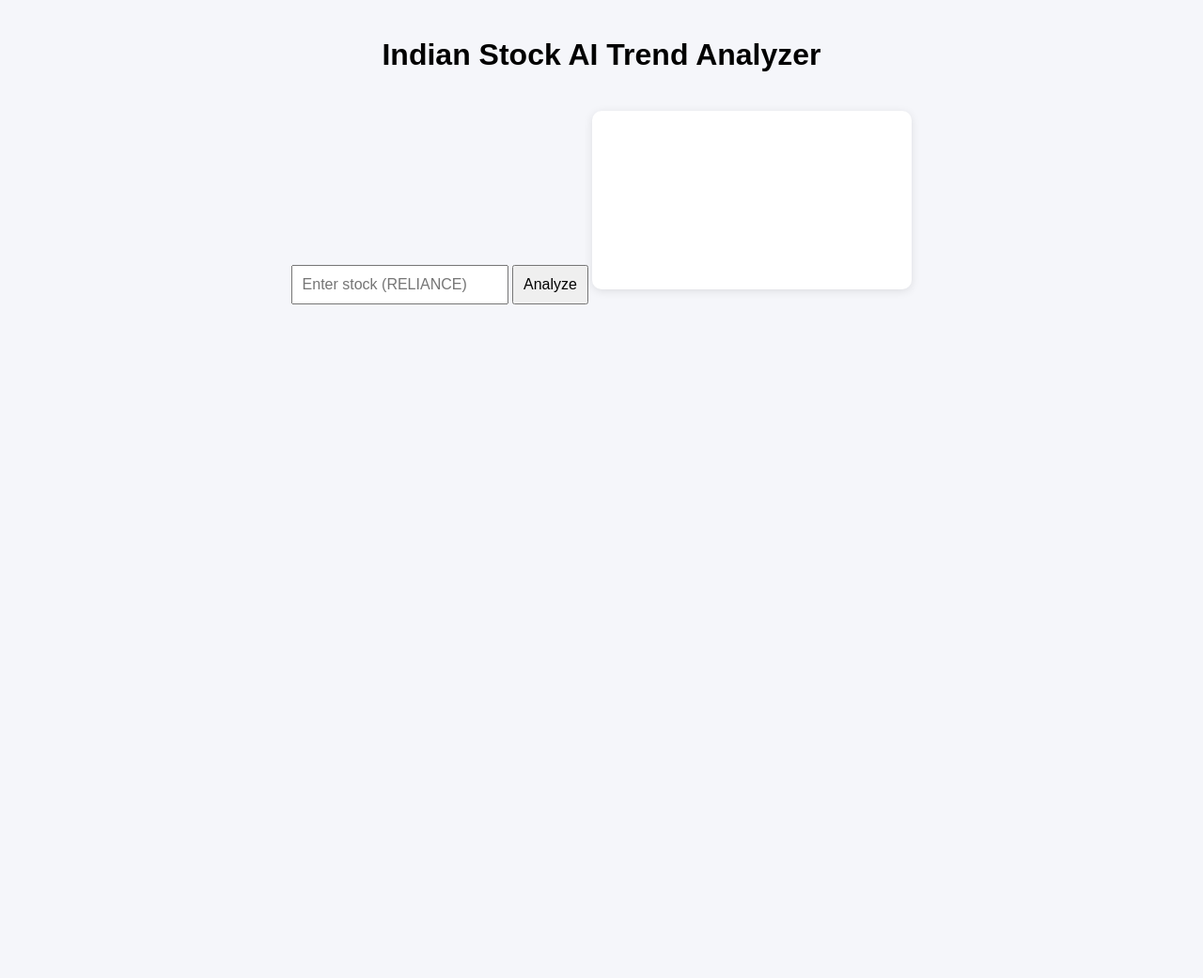
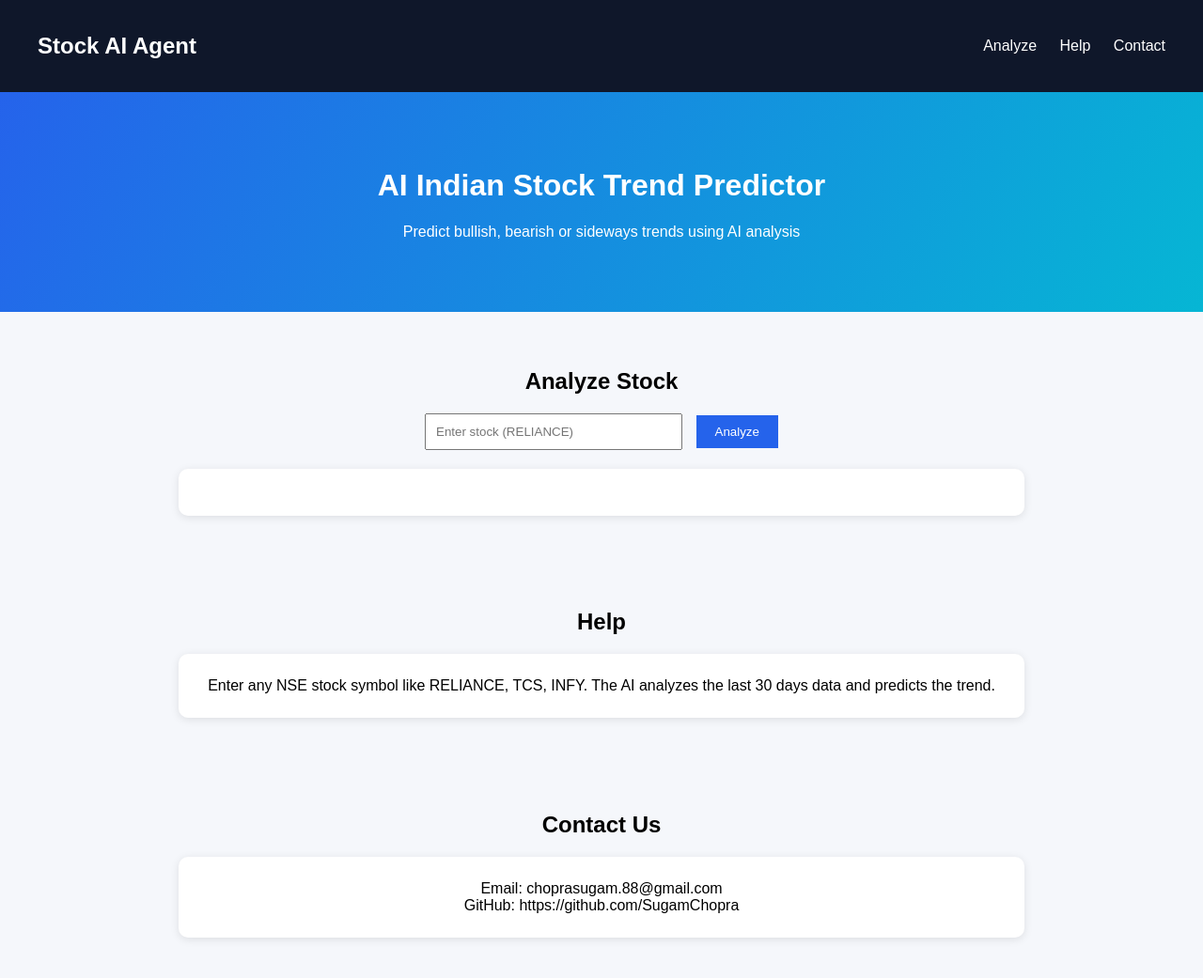
Before and after one commit to ssoifdty/Stock-Prediction, a website: page public/index.html in a window 1280 px wide. Shown: the top 1041 px of the page at 94% size. Before the commit the page ends 800 px from the top, so only its background shows below. Drawn offline with nearby package versions, Linux system fonts and the light colour scheme.

Commit message:
dashboard ui

```diff
--- a/public/index.html
+++ b/public/index.html
@@ -1,85 +1,142 @@
 <!DOCTYPE html>
 <html>
 <head>
-  <title>AI Stock Trend Analyzer</title>
-  <script src="https://cdn.jsdelivr.net/npm/chart.js"></script>
+  <title>AI Stock Trend Predictor</title>
+  <meta name="viewport" content="width=device-width, initial-scale=1.0">
+
   <style>
-    body{
-      font-family: Arial;
-      background:#f5f6fa;
-      text-align:center;
+    body {
+      font-family: Arial, sans-serif;
+      margin: 0;
+      background: #f5f7fb;
     }
-    .container{
-      width:800px;
-      margin:auto;
-      margin-top:40px;
+
+    /* NAVBAR */
+    .navbar {
+      background: #0f172a;
+      color: white;
+      padding: 15px 40px;
+      display: flex;
+      justify-content: space-between;
+      align-items: center;
     }
-    input,button{
-      padding:10px;
-      font-size:16px;
+
+    .navbar a {
+      color: white;
+      margin-left: 20px;
+      text-decoration: none;
     }
-    .card{
-      background:white;
-      padding:20px;
-      margin-top:20px;
-      border-radius:10px;
-      box-shadow:0 2px 10px rgba(0,0,0,0.1);
+
+    /* HERO */
+    .hero {
+      text-align: center;
+      padding: 60px;
+      background: linear-gradient(120deg,#2563eb,#06b6d4);
+      color: white;
+    }
+
+    /* SECTION */
+    .section {
+      padding: 40px;
+      max-width: 900px;
+      margin: auto;
+      text-align: center;
+    }
+
+    input {
+      padding: 10px;
+      width: 250px;
+      margin-right: 10px;
+    }
+
+    button {
+      padding: 10px 20px;
+      background: #2563eb;
+      color: white;
+      border: none;
+      cursor: pointer;
+    }
+
+    .card {
+      background: white;
+      padding: 25px;
+      margin-top: 20px;
+      border-radius: 10px;
+      box-shadow: 0 2px 10px rgba(0,0,0,0.1);
+    }
+
+    footer {
+      background: #0f172a;
+      color: white;
+      text-align: center;
+      padding: 20px;
+      margin-top: 40px;
     }
   </style>
 </head>
 
 <body>
 
-<div class="container">
-
-<h1>Indian Stock AI Trend Analyzer</h1>
-
-<input id="symbol" placeholder="Enter stock (RELIANCE)" />
-<button onclick="analyze()">Analyze</button>
-
-<div id="analysis" class="card" style="display:none"></div>
-
-<canvas id="chart" class="card"></canvas>
-
+<!-- NAVBAR -->
+<div class="navbar">
+  <h2>Stock AI Agent</h2>
+  <div>
+    <a href="#analyze">Analyze</a>
+    <a href="#help">Help</a>
+    <a href="#contact">Contact</a>
+  </div>
 </div>
 
+<!-- HERO -->
+<div class="hero">
+  <h1>AI Indian Stock Trend Predictor</h1>
+  <p>Predict bullish, bearish or sideways trends using AI analysis</p>
+</div>
+
+<!-- ANALYZE -->
+<div id="analyze" class="section">
+  <h2>Analyze Stock</h2>
+  <input id="symbol" placeholder="Enter stock (RELIANCE)">
+  <button onclick="analyze()">Analyze</button>
+
+  <div id="result" class="card"></div>
+</div>
+
+<!-- HELP -->
+<div id="help" class="section">
+  <h2>Help</h2>
+  <div class="card">
+    Enter any NSE stock symbol like RELIANCE, TCS, INFY.
+    The AI analyzes the last 30 days data and predicts the trend.
+  </div>
+</div>
+
+<!-- CONTACT -->
+<div id="contact" class="section">
+  <h2>Contact Us</h2>
+  <div class="card">
+    Email: choprasugam.88@gmail.com <br>
+    GitHub: https://github.com/SugamChopra
+  </div>
+</div>
+
+<footer>
+  © 2026 AI Stock Predictor
+</footer>
+
 <script>
-let chart;
+async function analyze() {
+  const symbol = document.getElementById('symbol').value;
 
-async function analyze(){
-  const symbol = document.getElementById("symbol").value;
-
-  const res = await fetch("/api/analyze",{
-    method:"POST",
-    headers:{ "Content-Type":"application/json"},
-    body: JSON.stringify({symbol})
+  const res = await fetch('/api/analyze', {
+    method: 'POST',
+    headers: { 'Content-Type': 'application/json' },
+    body: JSON.stringify({ symbol })
   });
 
-  const result = await res.json();
-
-  // Show analysis
-  document.getElementById("analysis").style.display="block";
-  document.getElementById("analysis").innerHTML =
-    `<h2>Trend: ${result.analysis.trend || result.analysis}</h2>
-     <p>${result.analysis.explanation || ""}</p>`;
-
-  // Chart
-  const labels = result.data.map(d=>d.date);
-  const prices = result.data.map(d=>d.close);
-
-  if(chart) chart.destroy();
-
-  chart = new Chart(document.getElementById("chart"),{
-    type:'line',
-    data:{
-      labels:labels,
-      datasets:[{
-        label:"Price",
-        data:prices,
-        fill:false
-      }]
-    }
-  });
+  const data = await res.json();
+  document.getElementById('result').innerHTML =
+    "<h3>Result</h3><pre>" + JSON.stringify(data, null, 2) + "</pre>";
 }
 </script>
 
```
